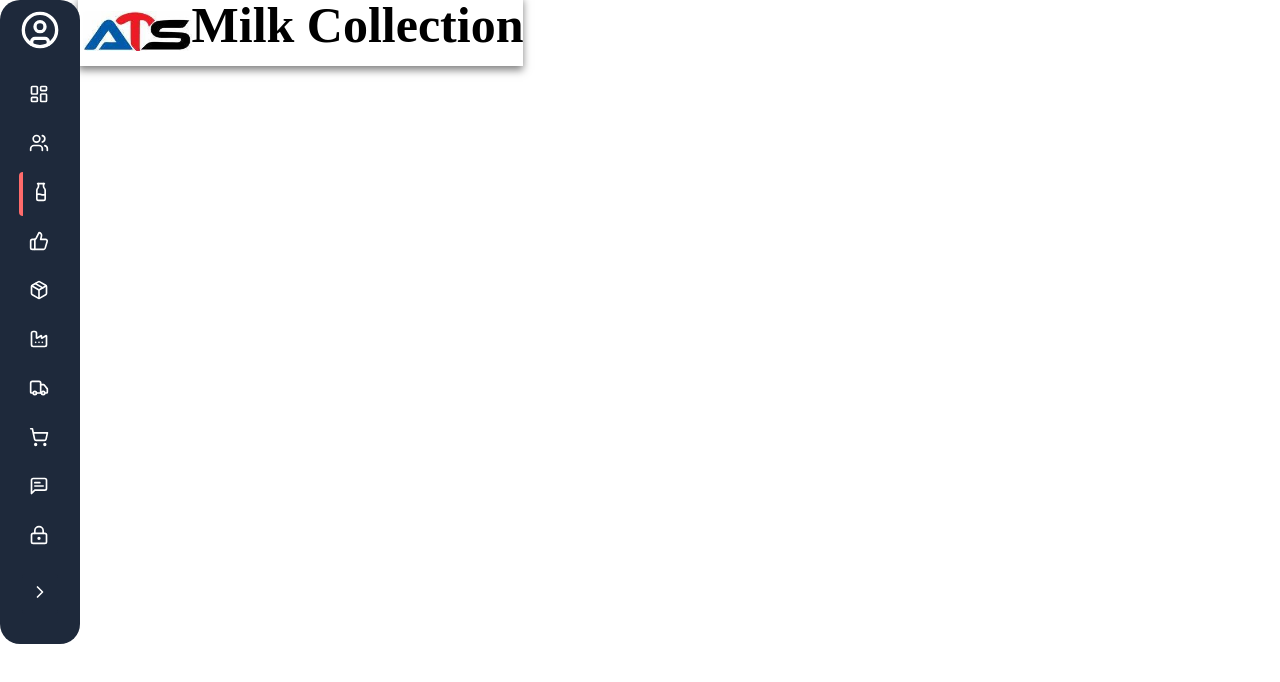
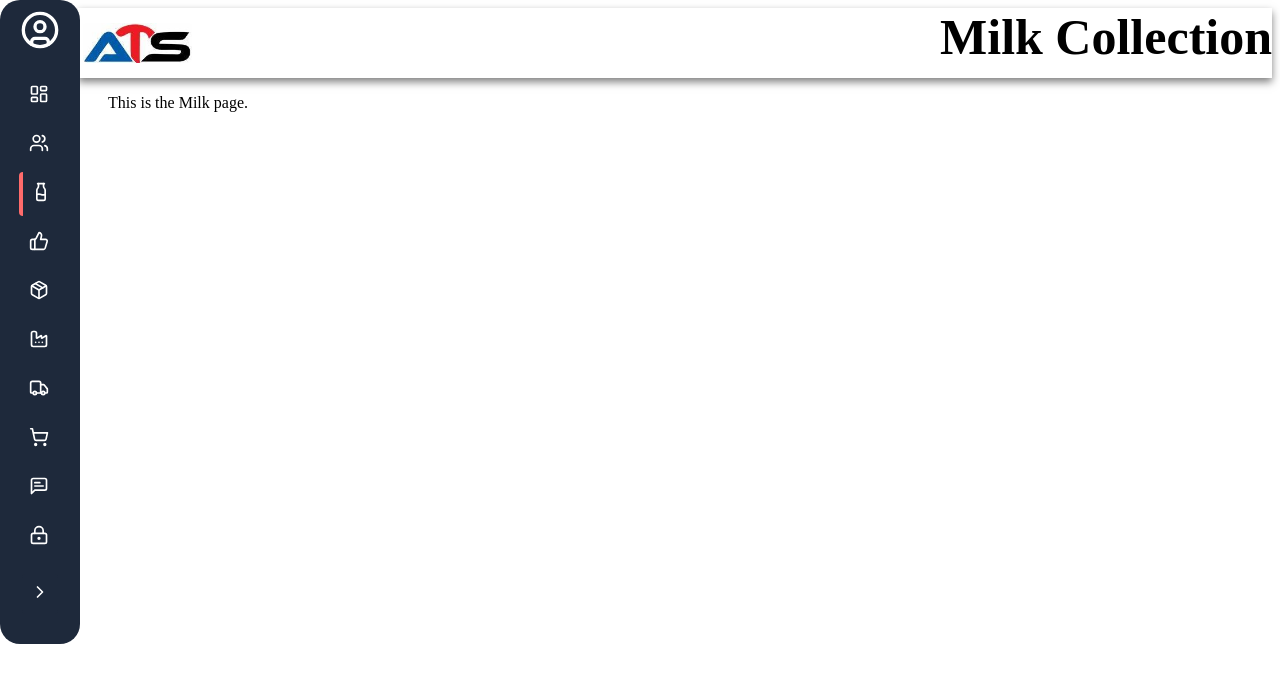
Before and after one commit to Astrolitetech/Front-End, a React (Create React App) app in the folder React/dairy-crm/: page /milk in a window 1280 px wide. Shown: the top 682 px of the page. Built offline with nearby package versions, Linux system fonts and the light colour scheme.

Commit message:
Updating header (0.0.1)

```diff
--- a/React/dairy-crm/src/App.js
+++ b/React/dairy-crm/src/App.js
@@ -1,5 +1,6 @@
 import React from 'react';
 import { BrowserRouter as Router, Routes, Route } from 'react-router-dom';
+import './styles/app.css';
 import Sidebar from './component/Sidebar';
 import Dashboard from './pages/Dashboard';
 import Milk from './pages/Milk';
--- a/React/dairy-crm/src/styles/app.css
+++ b/React/dairy-crm/src/styles/app.css
@@ -1,3 +1,3 @@
-body {
+.main {
     margin-top: 50px;
 }
--- a/React/dairy-crm/src/styles/header.css
+++ b/React/dairy-crm/src/styles/header.css
@@ -1,6 +1,4 @@
 .header {
-    position: fixed;
-    margin-top: -20px;
     margin-left: 70px;
     background: white;
     color: black;
```
